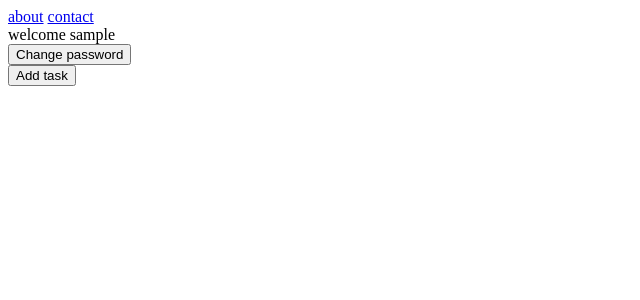
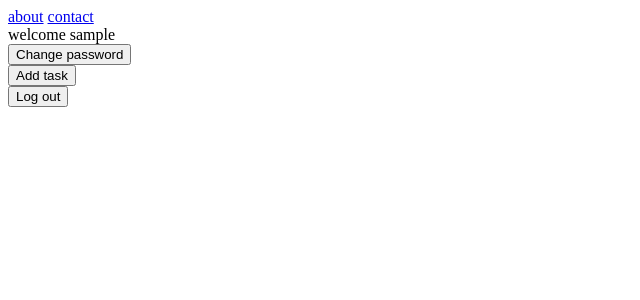
Before and after one commit to mahdivedad/TaskNevis, a Flask app: template templates/mainpage.html in a window 1280 px wide. Shown: the top 300 px of the page, without its empty margins (0-640 px from the left). Run offline with Flask 3, Linux system fonts and the light colour scheme; the template is opened without the code that fills it: most values are stand-ins (such as "Sample title", 1, 10 or a date in 2020).

Commit message:
mainpage changed

```diff
--- a/templates/mainpage.html
+++ b/templates/mainpage.html
@@ -16,6 +16,11 @@
             <button type="submit" value="add" name="x">Add task</button>
         </div>
     </form>
+    <form action="/login">
+        <div>
+            <button type="submit">Log out</button>
+        </div>
+    </form>
 
 
 {% endblock %}
```
